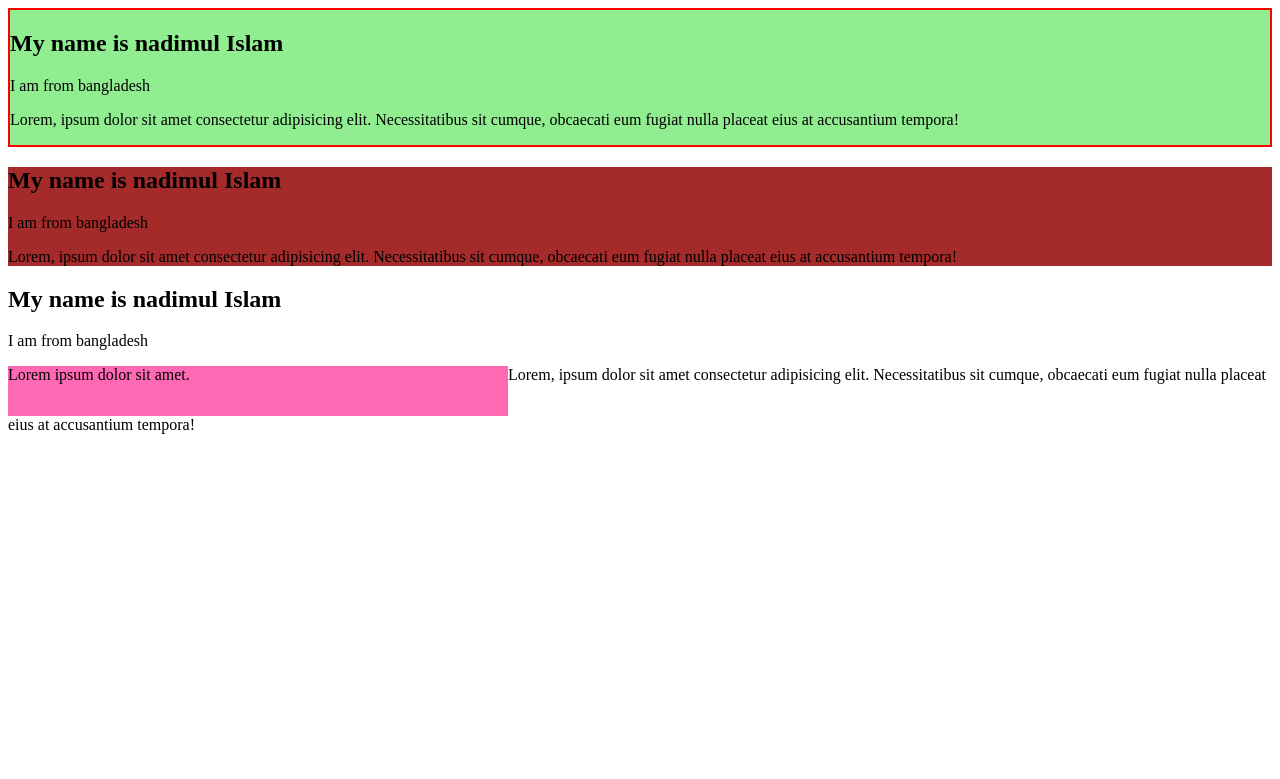
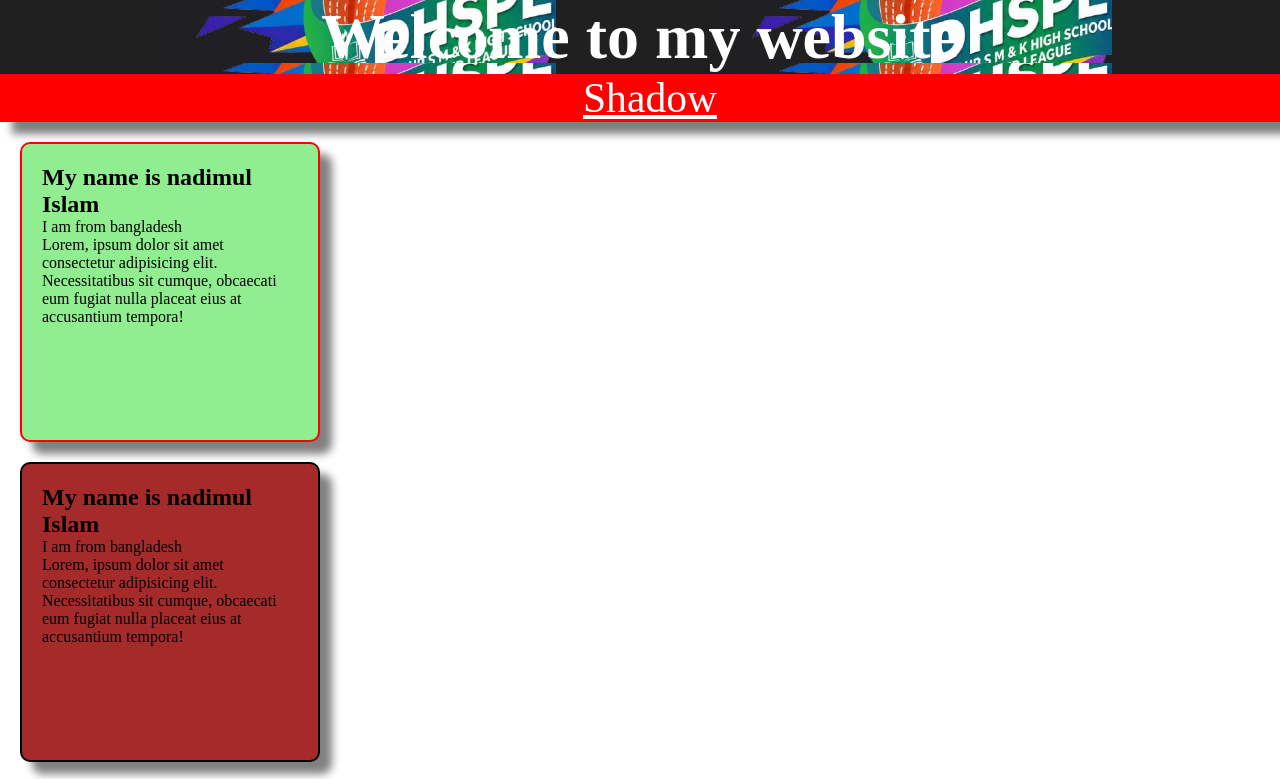
Before and after one commit to nadimul5555-netizen/Display-visibility-inline-block, a plain HTML site: page index.html in a window 1280 px wide. Shown: the top 779 px of the page. Drawn offline with Linux system fonts and the light colour scheme.

Commit message:
this is second commit of this repo

```diff
--- a/index.html
+++ b/index.html
@@ -7,6 +7,12 @@
     <link rel="stylesheet" href="style.css">
 </head>
 <body>
+     <header>
+        <h1>Welcome to my website</h1>
+    <nav>
+        <a href="shadow.html">Shadow</a>
+    </nav>
+    </header>
     <div class="card1">
         <h2>My name is nadimul Islam</h2>
         <p>I am from bangladesh</p>
--- a/style.css
+++ b/style.css
@@ -15,3 +15,40 @@ span{
    width: 500px;
    height: 50px;
 }
+
+
+/* Thows are the style for shadow.html */
+*{
+    padding: 0;
+    margin: 0;
+}
+
+div{
+
+    background-color:lightslategray;
+    height: 300px;
+    width: 300px;
+    border: 2px solid black;
+    border-radius: 10px;
+    padding: 20px;
+    margin: 20px;
+    box-sizing: border-box;
+    box-shadow:12px 12px 8px gray ;
+}
+
+a{
+    background-color: red;
+    display: block;
+    font-size: 1.3em;
+    color: white;
+    padding-left: 20px;
+}
+header{
+    background-color: blue;
+    color: white;
+    font-size: 2rem;
+    box-shadow: 12px 12px 8px gray;
+    text-align: center;
+    background-image:url(Screenshot\ 2026-07-04\ 155414.png) ;
+     /* background-repeat: round; */
+}
```
Also changed, not shown: shadow.html (added, +32 -0 lines), Screenshot 2026-07-04 155414.png (added).
